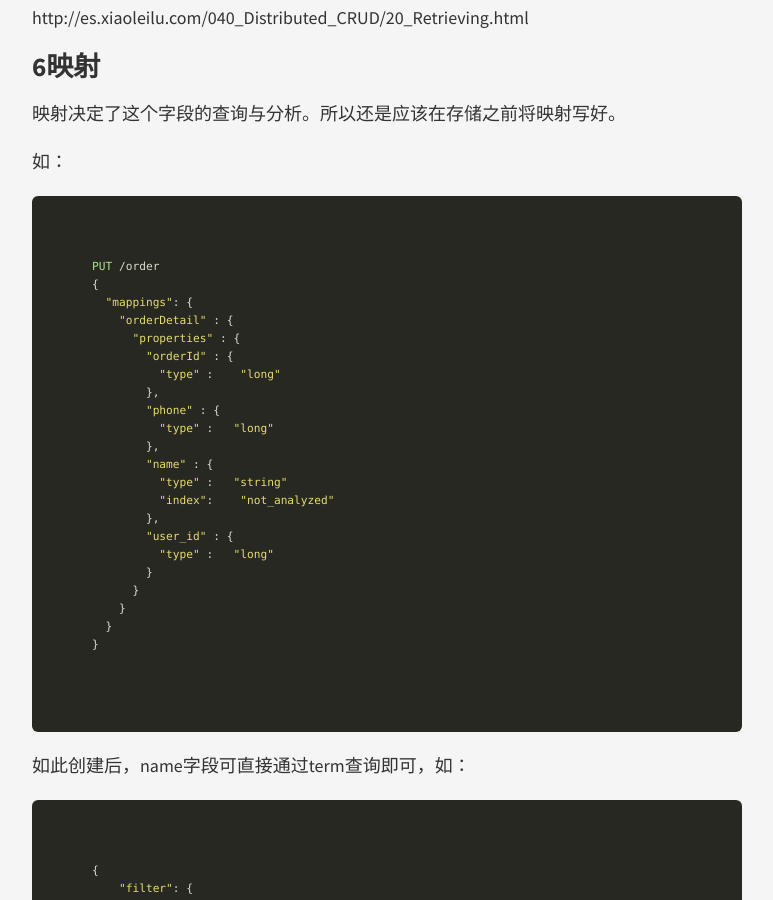
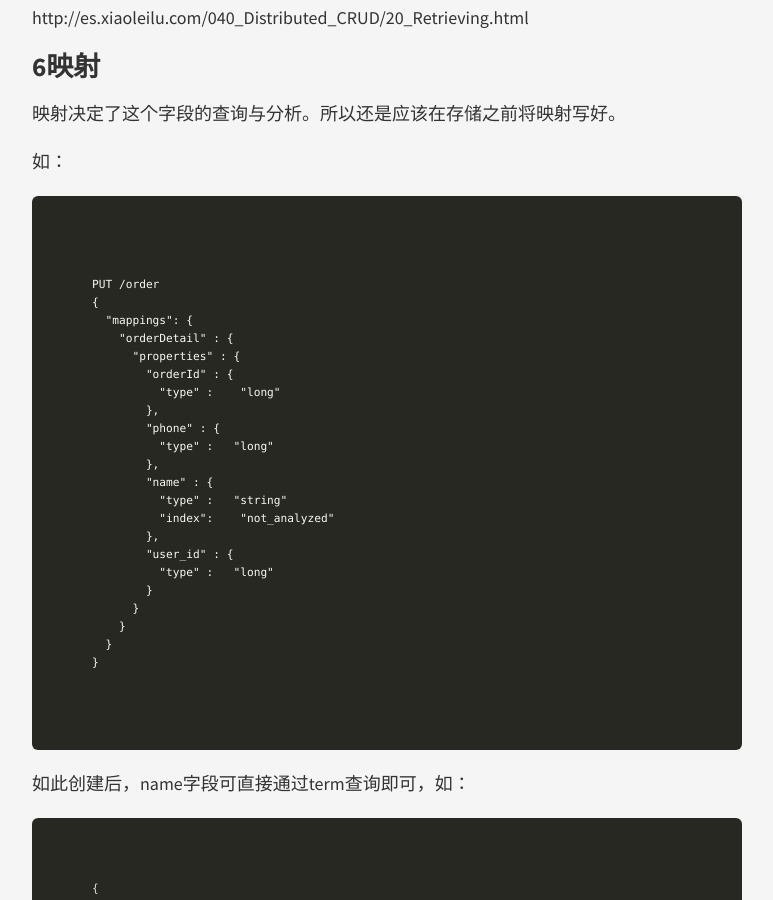
Before and after one commit to younghz/younghz.github.io, a Jekyll site: the page built from _posts/2016-05-07-read-elasticsearch-doc.md, in a window 1280 px wide and 900 px high, scrolled down 2108 px. Shown: the whole window, without its empty margins (253-1026 px from the left). Built offline with Jekyll 4.4.1, drawn with Linux system fonts in a browser that asks for light colours; nearby versions of some CDN libraries; Markdown is read by kramdown in place of the engine named in the settings; some of the changed text lies outside the part shown.

Commit message:
更新文章格式

````diff
--- a/_posts/2016-05-07-read-elasticsearch-doc.md
+++ b/_posts/2016-05-07-read-elasticsearch-doc.md
@@ -9,9 +9,10 @@
 
 > Elasticsearch也使用Java开发并使用 **Lucene作为其核心** 来实现所有索引和搜索的功能，但是它的目的是通过简单的RESTful API来 **隐藏** Lucene的复杂性，从而让全文搜索变得简单。
 不过，Elasticsearch不仅仅是Lucene和全文搜索，我们还能这样去描述它：
-* 分布式的实时文件存储，**每个字段** 都被索引并可被搜索
-* 分布式的实时分析搜索引擎
-* 可以扩展到上百台服务器，处理PB级 **结构化或非结构化** 数据
+
+> * 分布式的实时文件存储，**每个字段** 都被索引并可被搜索
+> * 分布式的实时分析搜索引擎
+> * 可以扩展到上百台服务器，处理PB级 **结构化或非结构化** 数据
 
 
 ## 2 shard & node & index 关系
@@ -31,6 +32,7 @@
 > 它特指最顶层结构或者根对象(root object)序列化成的JSON数据（以唯一ID标识并存储于Elasticsearch中）。
 
 包含元数据：
+
 * index： 文档存储的地方。我们的数据被存储和索引在分片(shards)中，索引只是一个把一个或多个分片分组在一起的逻辑空间。blog
 * type： 索引类型。blogContent/blogComments
 * id： 唯一标识
@@ -48,6 +50,7 @@
 ## 5 写和读操作的分片路由逻辑
 
 基本逻辑是：
+
 * 请求打到某个节点上。
 * 节点根据id和路由规则找到对应的shard操作
 
@@ -59,7 +62,9 @@
 映射决定了这个字段的查询与分析。所以还是应该在存储之前将映射写好。
 
 如：
-```java
+
+```
+
 PUT /order
 {
   "mappings": {
@@ -114,6 +119,7 @@
 http://blog.csdn.net/hguisu/article/details/7962350
 
 关键点就是：
+
 * 怎样由单词（字段值）找到文件（model）：倒排
 * 怎样找到单词：b-tree
 
@@ -137,11 +143,12 @@
 http://es.xiaoleilu.com/080_Structured_Search/05_term.html
 
 > Elasticsearch 在内部会通过一些操作来执行一次过滤：
-1. 查找匹配文档。
+
+1. **查找匹配文档。**
 term 过滤器在倒排索引中查找词 XHDK-A-1293-#fJ3，然后返回包含那个词的文档列表。在这个例子中，只有文档 1 有我们想要的词。
-2. 创建字节集
+2. **创建字节集**
 然后过滤器将创建一个 字节集 —— 一个由 1 和 0 组成的数组 —— 描述哪些文档包含这个词。匹配的文档得到 1 字节，在我们的例子中，字节集将是 [1,0,0,0]
-3. 缓存字节集
+3. **缓存字节集**
 最后，字节集被储存在内存中，以使我们能用它来跳过步骤 1 和 2。这大大的提升了性能，让过滤变得非常的快。
 当执行 filtered 查询时，filter 会比 query 早执行。结果字节集会被传给 query 来跳过已经被排除的文档。这种过滤器提升性能的方式，查询更少的文档意味着更快的速度。
 
@@ -175,12 +182,13 @@
 
 ####  什么样的过滤器会被缓存？
 
-首先，term和terms，exist这样的过滤器都会被缓存，但是range却不一定。在我们的查询中，我们用的range过滤器都是针对long型字段的，这种
+**首先**，term和terms，exist这样的过滤器都会被缓存，但是range却不一定。在我们的查询中，我们用的range过滤器都是针对long型字段的，这种
 可以被缓存，但是想range date的这种，如果有now这样的条件，就不会。可以拆成两个range查询。一个是查大于的，一个是查小于的，这样还至少
 能缓存一个range。
+
 具体见：http://es.xiaoleilu.com/080_Structured_Search/40_bitsets.html
 
-其次，大部分直接处理字段的 **枝叶过滤器（例如 term）** 会被缓存，而像 **bool** 这类的组合过滤器则不会被缓存。
+**其次**，大部分直接处理字段的 **枝叶过滤器（例如 term）** 会被缓存，而像 **bool** 这类的组合过滤器则不会被缓存。
 
 #### filter的过滤顺序是很大的优化点。
 
````
